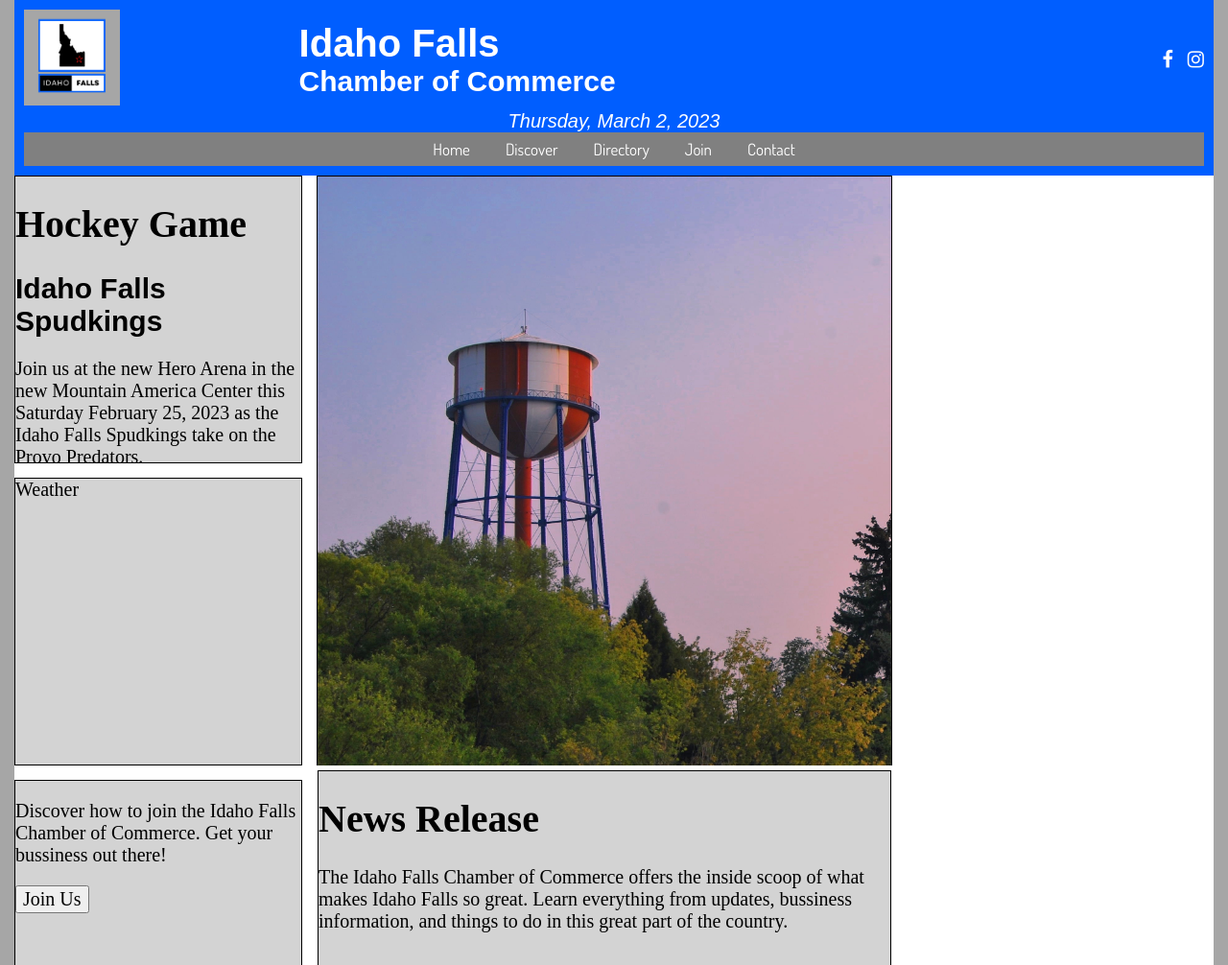
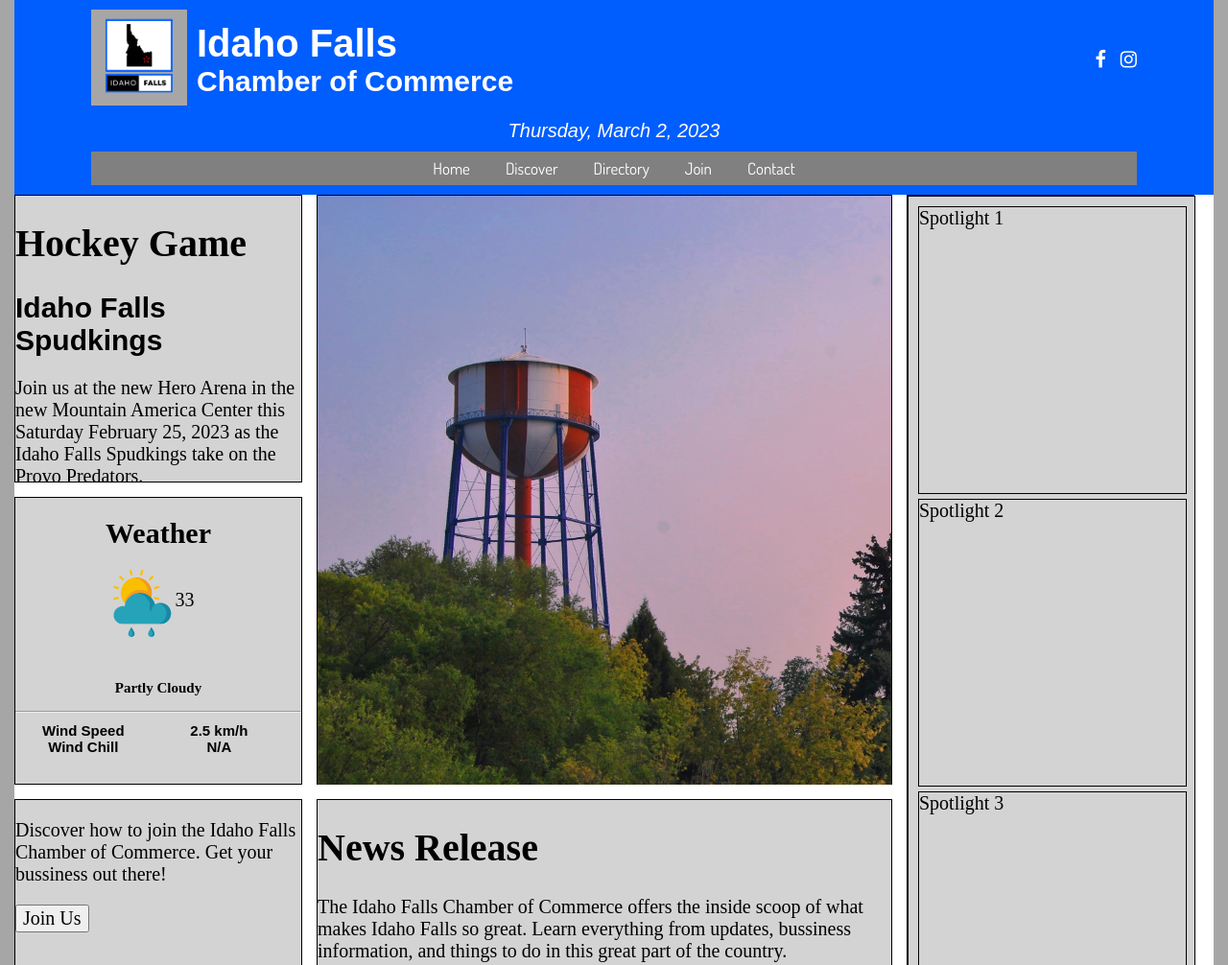
Before and after one commit to jade-walker2/wdd230, a plain HTML site: page chamber/index.html in a window 1280 px wide. Shown: the top 1006 px of the page at 96% size. Drawn offline with nearby package versions, Linux system fonts and the light colour scheme; a web font is replaced by a local one.

Commit message:
new changes

```diff
--- a/chamber/index.html
+++ b/chamber/index.html
@@ -55,13 +55,32 @@
                     Provo Predators.
                 </p>
             </div>
-            <div id="weather">Weather</div>
+            <div id="weather">
+                <h1>Weather</h1>
+                <div class="weather-container">
+                    <img src="./images/weather-icon.png" alt="Weather Icon" height="70px">
+                    <p>33</p>
+                </div>
+                <h3>Partly Cloudy</h3>
+                <hr>
+                <div class="conditions">
+                    <div>
+                        <h2>Wind Speed</h2>
+                        <h2>Wind Chill</h2>
+                    </div>
+                    <div>
+                        <h2 class="wind-speed">2.5 km/h</h2>
+                        <h2 class="windchill">N/A</h2>
+                    </div>
+                </div>
+
+            </div>
             <div id="join">
                 <p>Discover how to join the Idaho Falls Chamber of Commerce. Get your bussiness out there!</p>
                 <button>Join Us</button>
             </div>
             <div id="hero">
-                <img src="./images/Idaho Falls-hero.jpg" alt="Idaho Falls"
+                <img src="./images/Idaho Falls-hero.jpg" alt="Idaho Falls">
             </div>
             <div id="news">
                 <h1>News Release</h1>
--- a/chamber/styles/chamber-styles.css
+++ b/chamber/styles/chamber-styles.css
@@ -18,12 +18,13 @@ body{
 
 header{
     display: grid;
-    grid-template-columns: auto auto auto auto;
+    grid-template-columns: 100px auto auto auto;
+    gap: 10px;
     background-color: #005EFF;
     color: white;
     font-family: sofia;
     text-align: center;
-    padding: 10px;
+    padding: 10px 80px;
     align-items: center;
 }
 
@@ -39,13 +40,14 @@ header{
 footer {
     align-items: center;
     display: grid;
-    grid-template-columns: auto auto auto;
+    grid-template-columns: 100px auto auto;
+    gap: 10px;
     grid-template-rows: auto auto;
     background-color: #005EFF;
     color: white;
     font-family: 'Sofia Sans', sans-serif;
     text-align: center;
-    padding: 10px;
+    padding: 10px 80px;
 }
 
 nav ul {
@@ -133,6 +135,43 @@ nav a:hover {
       grid-row: 2 / 3;
   }
 
+  #weather h2 {
+      font-size: 15px;
+      text-align: center;
+  }
+
+  #weather div {
+      border: 0px solid black;
+  }
+
+  .conditions {
+      width: 95% !important;
+      display: flex;
+      border: 0px solid black;
+      height: 50px !important;
+  }
+
+  .conditions div {
+      height: 50px !important;
+  }
+
+  .weather-container {
+      display: flex;
+      justify-content: center;
+      width: 95% !important;
+      height: 100px !important;
+  }
+
+  #weather h1 {
+      font-size: 30px;
+      text-align: center;
+  }
+
+  #weather h3 {
+      font-size: 15px;
+      text-align: center;
+  }
+
   #join {
       grid-column: 1 / 2;
       grid-row: 3 / 4;
@@ -158,6 +197,7 @@ nav a:hover {
   #spotlights-container {
       grid-column: 3 / 4;
       grid-row: 1 / 4;
+      height: 100% !important;
   }
 
   #spotlights {
@@ -347,5 +387,14 @@ nav a:hover {
         grid-row: 4 / 5;
     }
 
+    header {
+        padding: 10px 20px;
+    }
 
+
+   footer {
+        padding: 10px 20px;
+        display: flex;
+        flex-direction: column;
+    }
 }
```
Also changed, not shown: index.html (+1 -0 lines), chamber/images/weather-icon.png (added).
